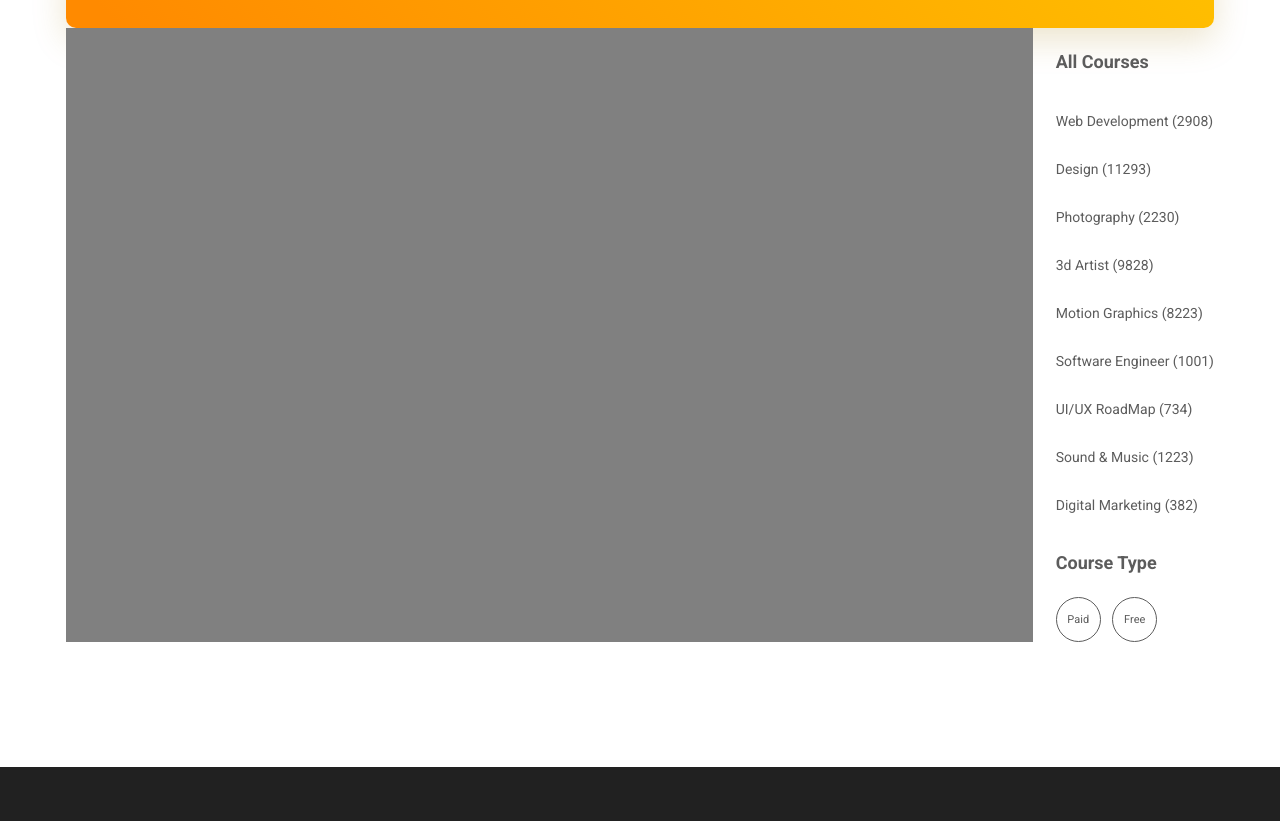
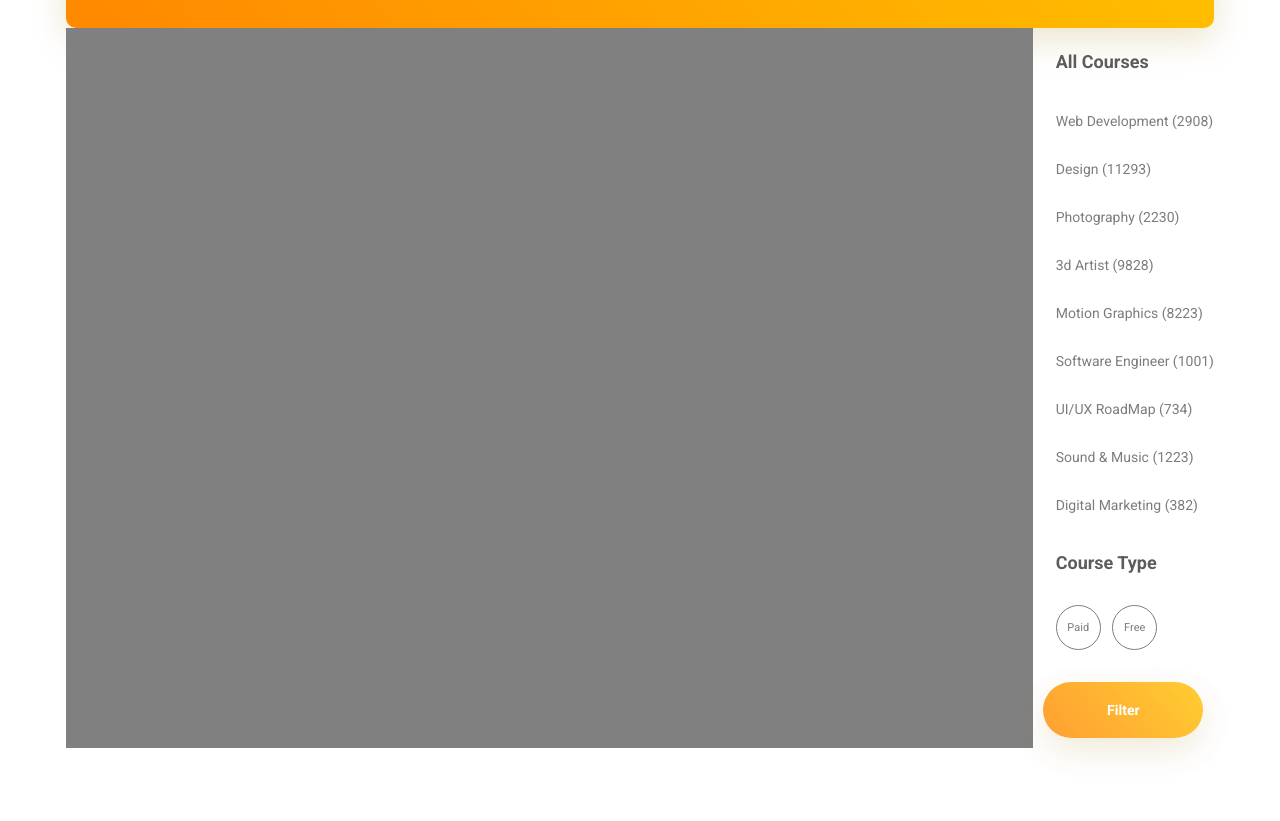
Before and after one commit to ElQAZ/sample_pagination, a plain HTML site: page index.html in a window 1280 px wide. Shown: the part 930-1751 px from the top of the page. Drawn offline with Linux system fonts and the light colour scheme.

Commit message:
WIP tags bar - filter button added

```diff
--- a/index.html
+++ b/index.html
@@ -100,15 +100,6 @@
                                     <input class="checkbox hidden" type="checkbox">
                                     <span class="checkbox-text">Digital Marketing (382)</span>
                                 </label>
-                                <!-- <a href="#" class="tag">Web Development (2908)</a>
-                                <a href="#" class="tag">Design (11293)</a>
-                                <a href="#" class="tag">Photography (2230)</a>
-                                <a href="#" class="tag">3d Artist (9828)</a>
-                                <a href="#" class="tag">Motion Graphics (8223)</a>
-                                <a href="#" class="tag">Software Engineer (1001)</a>
-                                <a href="#" class="tag">UI/UX RoadMap (734)</a>
-                                <a href="#" class="tag">Sound & Music (1223)</a>
-                                <a href="#" class="tag">Digital Marketing (382)</a> -->
                                 <h4 class="tag-bar__title">Course Type</h4>
                                 <div class="type-selector">
                                     <label class="checkbox-label checkbox-label--inline">
@@ -120,10 +111,7 @@
                                         <span class="checkbox-rounded">Free</span>
                                     </label>
                                 </div>
-                                <!-- <div class="type-selector">
-                                    <a href="#" class="tag">Paid</a>
-                                    <a href="#" class="tag">Free</a>
-                                </div> -->
+                                <button class="btn btn--narrow bg-orange" type="submit">Filter</button>
                             </form>
                         </div>
                     </div>
--- a/styles/style.css
+++ b/styles/style.css
@@ -35,19 +35,19 @@ body {
     background: #000;
 }
 
-.logo, .cart, .btn, .search-input, .pagination__btn, .pagination__link, .icon-template, .footer__link, .copyright__link {
+.logo, .cart, .btn, .search-input, .checkbox-text, .checkbox-rounded, .pagination__btn, .pagination__link, .icon-template, .footer__link, .copyright__link {
     opacity: .8
 }
 
-.logo:hover, .cart:hover, .btn:hover, .search-input:hover, .pagination__btn:hover, .pagination__link:hover, .icon-template:hover, .footer__link:hover, .copyright__link:hover {
+.logo:hover, .cart:hover, .btn:hover, .search-input:hover, .checkbox-text:hover, .checkbox-rounded:hover, .pagination__btn:hover, .pagination__link:hover, .icon-template:hover, .footer__link:hover, .copyright__link:hover {
     opacity: 1
 }
 
-.logo:active, .cart:active, .btn:active, .search-input:active, .pagination__btn:active, .pagination__link:active, .icon-template:active, .footer__link:active, .copyright__link:active {
+.logo:active, .cart:active, .btn:active, .search-input:active, .checkbox-text:active, .checkbox-rounded:active, .pagination__btn:active, .pagination__link:active, .icon-template:active, .footer__link:active, .copyright__link:active {
     opacity: 1
 }
 
-.logo:focus, .cart:focus, .btn:focus, .search-input:focus, .pagination__btn:focus, .pagination__link:focus, .icon-template:focus, .footer__link:focus, .copyright__link:focus {
+.logo:focus, .cart:focus, .btn:focus, .search-input:focus, .checkbox-text:focus, .checkbox-rounded:focus, .pagination__btn:focus, .pagination__link:focus, .icon-template:focus, .footer__link:focus, .copyright__link:focus {
     outline: none;
 }
 
@@ -316,7 +316,7 @@ body {
     display: none;
 }
 
-.checkbox-text {
+.checkbox-text, .checkbox-rounded {
     user-select: none;
 }
 
@@ -327,7 +327,6 @@ body {
 .checkbox-text::before {
     display: inline-block;
     content: '✔';
-    /* border: 2px solid #5c5c5c; */
     width: 1rem;
     height: 1rem;
     line-height: 1rem;
@@ -335,7 +334,6 @@ body {
     text-align: center;
     color: transparent;
     user-select: none;
-    /* margin-right: .2rem; */
     margin: 1rem .2rem;
 }
 
@@ -344,7 +342,7 @@ body {
 }
 
 .type-selector {
-    margin-left: 1.4rem;
+    margin: 1rem 1rem 1rem 1.4rem;
 }
 
 .checkbox-label--inline {
@@ -359,40 +357,16 @@ body {
     height: 43px;
     border-radius: 43px;
     border: 1px solid #5c5c5c;
-    margin-top: 0;
-    margin-right: .5rem;
+    margin: .5rem .5rem 1rem 0;
     font-size: 11px;
     overflow: hidden;
 }
-
-/* .checkbox-tag {
-    user-select: none;
-} */
 
 .checkbox:checked+.checkbox-rounded {
     background: linear-gradient(228.4deg, #FFC000 1.55%, #FF8A00 95.8%);
     color: white;
     border: 1px solid orange;
 }
-
-/* .tags-bar .tag {
-    display: block;
-    margin: 1.5rem 0;
-} */
-
-/* .type-selector .tag {
-    display: inline-flex;
-    justify-content: center;
-    align-items: center;
-    width: 43px;
-    height: 43px;
-    border-radius: 43px;
-    border: 1px solid #5c5c5c;
-    margin-top: 0;
-    margin-right: .5rem;
-    font-size: 11px;
-
-} */
 
 
 .pagination {
```
